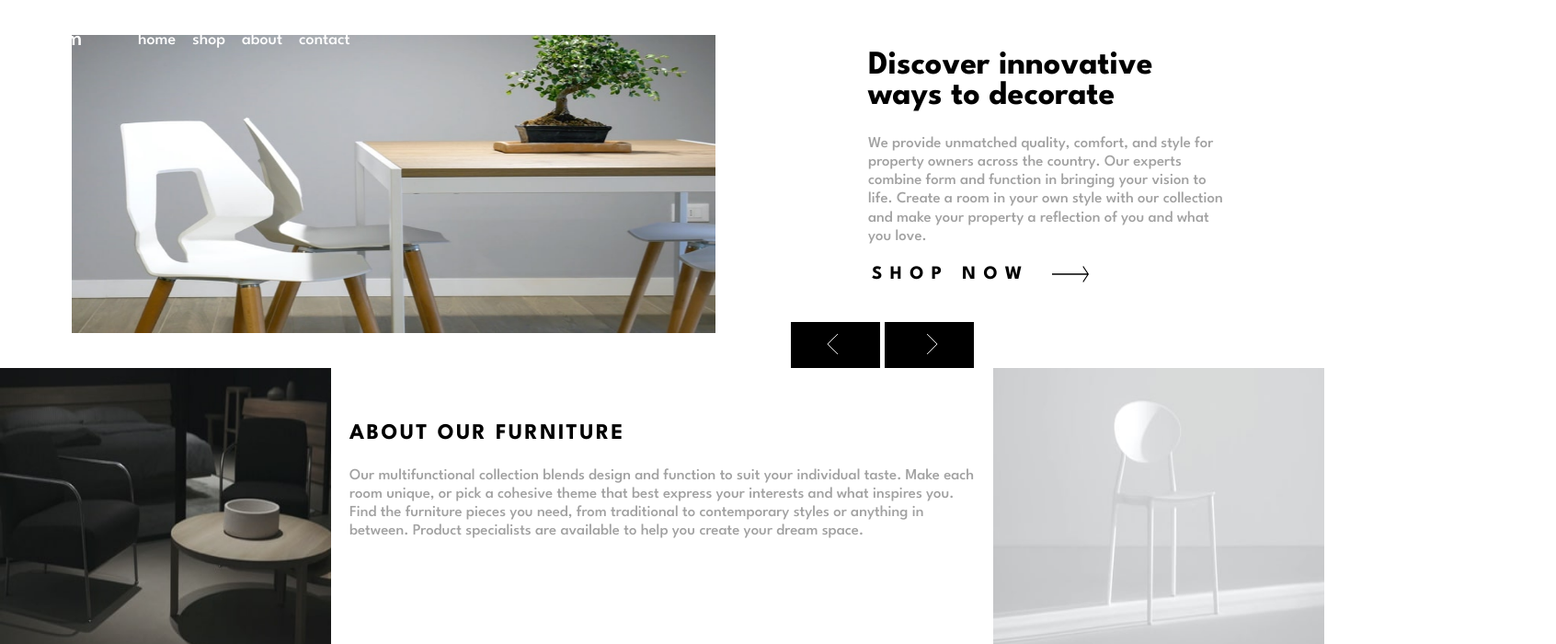
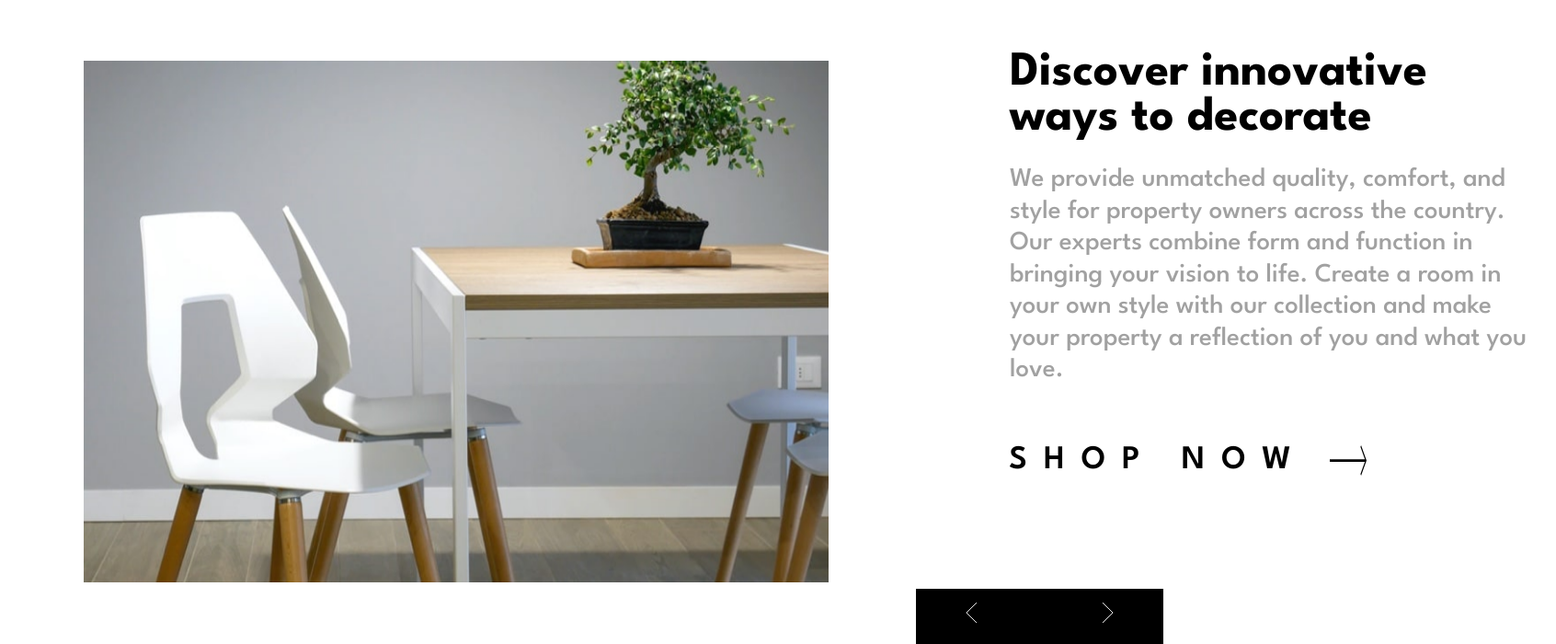
Before and after one commit to Jlbspyder/Room-Homepage, a React (Vite) app: page / in a window 1536 px wide. Shown: the top 700 px of the page at 92% size, 1692 px wide, since content can reach past the window. Built offline with nearby package versions, Linux system fonts and the light colour scheme.

Commit message:
Update index.css

```diff
--- a/src/index.css
+++ b/src/index.css
@@ -444,7 +444,7 @@ button {
     text-decoration: none;
   }
 }
-@media only screen and (min-width: 750px) and (max-width:850px) {
+@media only screen and (min-width: 420px) and (max-width:950px) {
   body {
     background-color: var(--White);
   }
@@ -641,3 +641,86 @@ button {
     display: block;
   }
 }
+@media only screen and (min-width: 1440px) {
+  h1 {
+    font-size: 4.4rem;
+  }
+  h2 {
+    font-size: 3rem;
+    letter-spacing: 1.5rem;
+    font-weight: 600;
+  }
+  h3 {
+    font-size: 3rem;
+  }
+  p {
+    font-size: 2.4rem;
+  }
+  .container {
+    max-width: 1686px;
+    height: 100%;
+
+  }
+  .desktop-hero-1 {
+    width: 100%;
+    height: 100%;
+  }
+  li {
+    font-size: 2.2rem;
+  }
+  .li-bg {
+    height: 35px;
+  }
+  .desktop-logo {
+    margin-top: -2px;
+  }
+  .desktop-menu {
+    left: 200px;
+  }
+  .wrapper {
+    width: 100%;
+    padding-left: 3rem;
+  }
+  .discover {
+    width: 100%;
+    margin-left: 0.5rem;
+  }
+  .description {
+    width: 100%;
+    margin-left: 0.5rem;
+  }
+  .shop {
+    margin: 2rem 0 0 1.6rem;
+  }
+   .one {
+    width: 100%;
+    grid-template-columns: 1000px 686px;
+  }
+  .pix {
+    width: 100%;
+    height: 700px;
+  }
+  .left-arrow-bg {
+    width: 135px;
+    height: 60px;
+  }
+  .right-arrow-bg {
+    left: 19%;
+    width: 135px;
+    height: 60px;
+  }
+  .three {
+    max-width: 1686px;
+    grid-template-columns: 408px 857px 425px;
+  }
+  .about {
+    height: 100%;
+    margin: 0;
+  }
+  .about p {
+    font-size: 2rem;
+  }
+  .attribution {
+    width: 1686px;
+  }
+}
```
